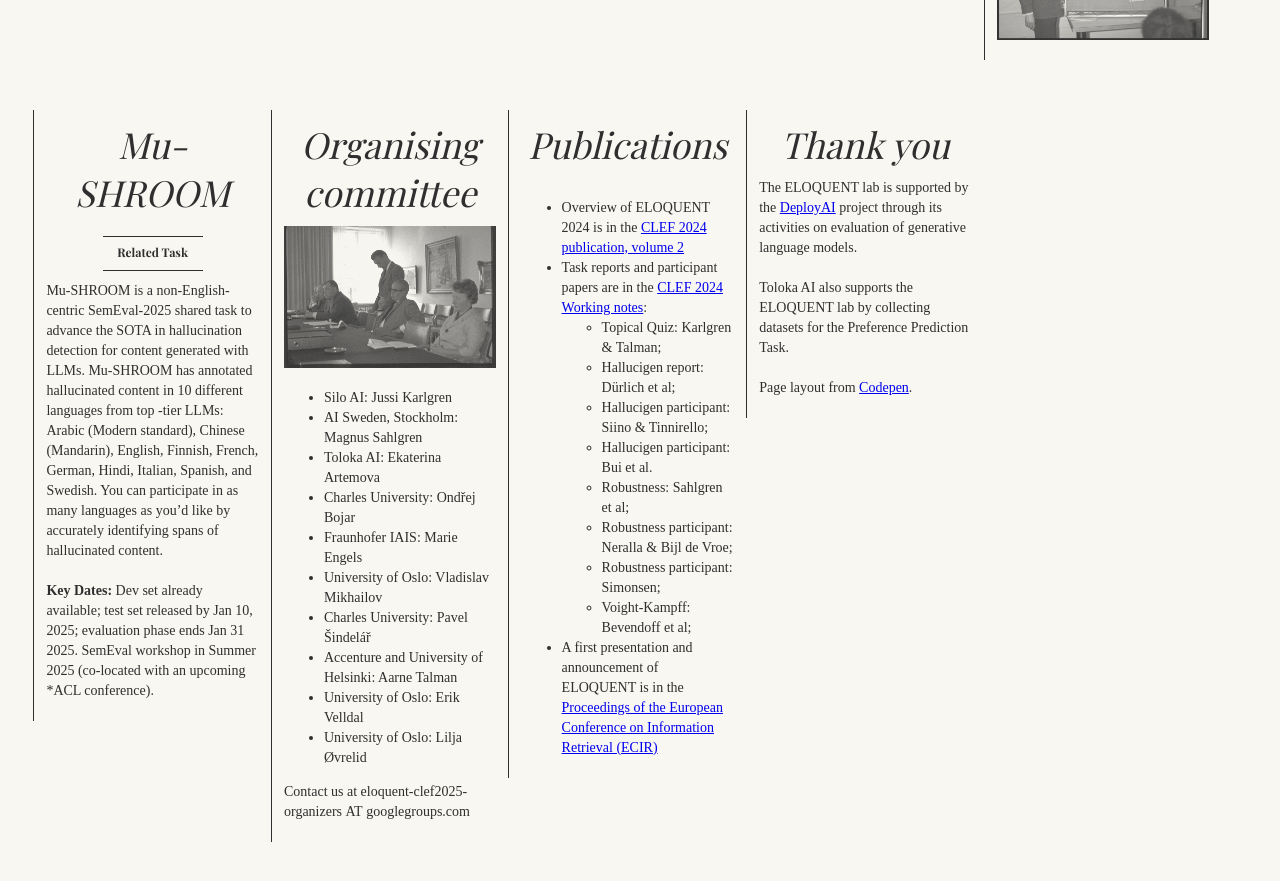
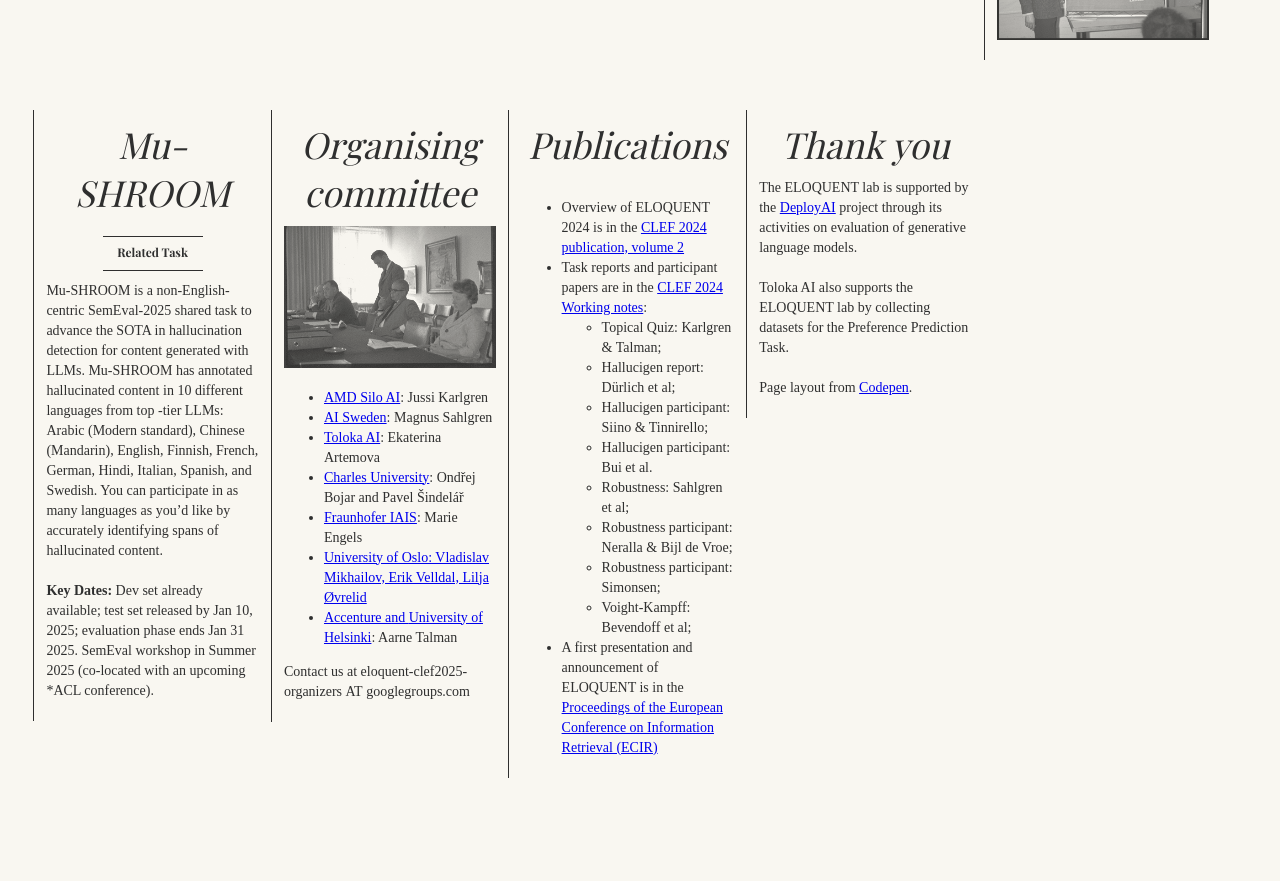
Before and after one commit to eloquent-lab/eloquent-lab.github.io, a Jekyll site: the page eloquent2025.html, which Jekyll copies as it is, in a window 1280 px wide and 900 px high, scrolled down 1981 px. Shown: the top 881 px of the window. Built offline with Jekyll 4.4.1, drawn with Linux system fonts in a browser that asks for light colours; some web fonts are replaced; after the commit the page ends 2817 px from its top, so only the background shows below that.

Commit message:
links to organiser orgs

```diff
--- a/eloquent2025.html
+++ b/eloquent2025.html
@@ -255,18 +255,13 @@ Mu-SHROOM is a non-English-centric SemEval-2025 shared task to advance the SOTA
 	  	    <img class="media" src="astola-img0051.jpeg" alt="some people at a work table">
 	  <p>
 	    <ul>
-	      <li>    Silo AI: Jussi Karlgren</li>
-<!--	      <li>    University of Helsinki: Timothee Mickus </li>  -->
-	      <li>    AI Sweden, Stockholm: 		  Magnus Sahlgren</li>
-	      <li>Toloka AI: Ekaterina Artemova</li>
-	      <li>Charles University: Ond&rcaron;ej Bojar</li>
-		    <li>Fraunhofer IAIS: Marie Engels</li>
-<!--	      <li>Unversity of Crete: Stergios Chatzikyriakidis</li> -->
-	      <li>University of Oslo: Vladislav Mikhailov</li>
-	      <li>Charles University: Pavel &Scaron;indel&aacute;&rcaron;</li>
-	      <li>    Accenture and University of Helsinki: Aarne Talman </li>
-	      <li>University of Oslo: 	Erik Velldal </li>
-	      <li>University of Oslo: 	Lilja Øvrelid </li>
+	      <li> <a href="https://www.silo.ai/">AMD Silo AI</a>: Jussi Karlgren</li>
+	      <li> <a href="https://www.ai.se/en">   AI Sweden</a>: 		  Magnus Sahlgren</li>
+	      <li> <a href="http://toloka.ai/">Toloka AI</a>: Ekaterina Artemova</li>
+	      <li> <a href="https://ufal.mff.cuni.cz/">Charles University</a>: Ond&rcaron;ej Bojar and Pavel &Scaron;indel&aacute;&rcaron;</li>
+	      <li> <a href="https://www.iais.fraunhofer.de/en.html">Fraunhofer IAIS</a>: Marie Engels</li>
+	      <li> <a href="https://www.mn.uio.no/ifi/english/research/groups/ltg/">University of Oslo: Vladislav Mikhailov, Erik Velldal, Lilja Øvrelid</li>
+	      <li>Accenture and <a href="https://blogs.helsinki.fi/language-technology/">University of Helsinki</a>: Aarne Talman </li>
 	    </ul>
 	    Contact us at eloquent-clef2025-organizers&nbsp;AT&nbsp;googlegroups.com
 	  </p>
```
